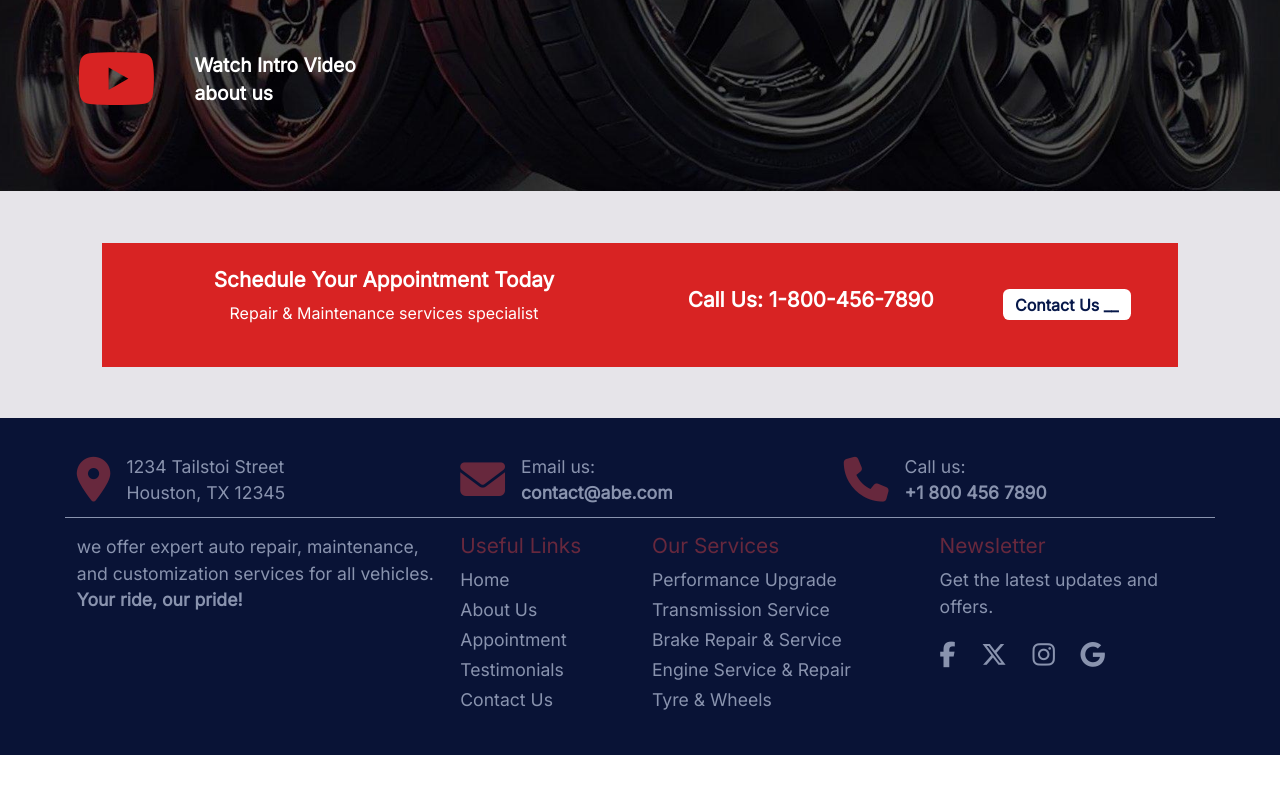
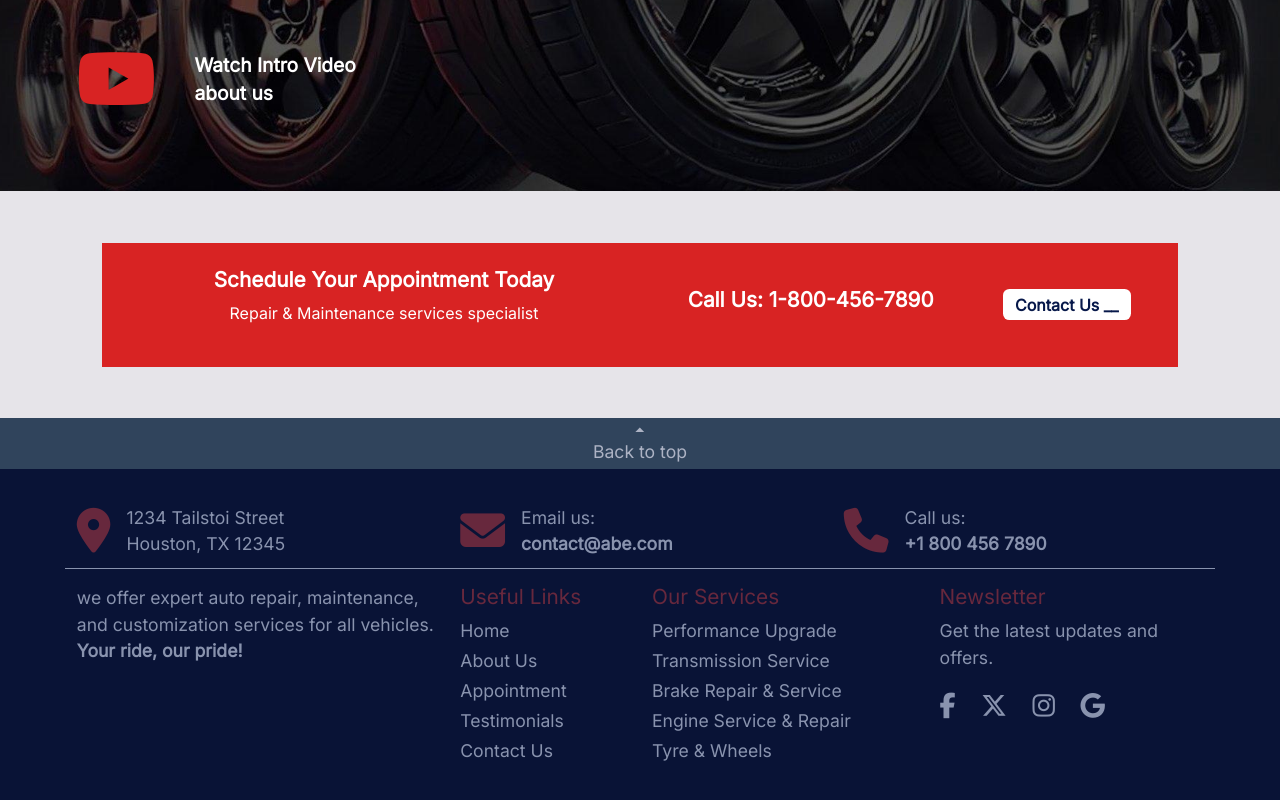
Before and after one commit to henokyohanes/Abe-Garage, a React (Vite) app in the folder Frontend/: page / in a window 1280 px wide. Shown: the part 2409-3209 px from the top of the page. Before the commit the page ends 3164 px from the top, so only its background shows below. Built offline with nearby package versions, Linux system fonts and the light colour scheme; no server answers.

Commit message:
back to top functionality implemented on footer component.

```diff
--- a/Frontend/src/Components/Footer/Footer.jsx
+++ b/Frontend/src/Components/Footer/Footer.jsx
@@ -1,9 +1,25 @@
 import React from "react";
 import { Link } from "react-router-dom";
+import { IoMdArrowDropup } from "react-icons/io";
 import styles from "./Footer.module.css";
 
 const Footer = () => {
+
+    // scroll to top
+    const scrollToTop = () => {
+        window.scrollTo({
+            top: 0,
+            behavior: "smooth",
+        });
+    };
+
     return (
+        <div>
+            {/* back to top section */}
+            <div onClick={scrollToTop} className={styles.backTop}>
+                <IoMdArrowDropup />
+                <div>Back to top</div>
+            </div>
             <div className={styles.footer}>
                 {/* Footer Top Section */}
                 <div className={`${styles.contactDetails} row`}>
@@ -66,6 +82,7 @@ const Footer = () => {
                     </div>
                 </div>
             </div>
+        </div>
     );
 };
 
--- a/Frontend/src/Components/Footer/Footer.module.css
+++ b/Frontend/src/Components/Footer/Footer.module.css
@@ -1,3 +1,19 @@
+.backTop {
+    display: flex;
+    flex-direction: column;
+    align-items: center;
+    justify-content: center;
+    color: #adb3c4;
+    background-color: #30445C;
+    font-size: clamp(.9em, 3vw, 1.1em);
+    padding: .2em 0;
+    cursor: pointer;
+}
+
+.backTop:hover {
+    background-color: #485769;
+}
+
 .footer {
     background-color: #091336;
     color: #8993AE;
```
Lines whose indentation alone changed are shown as unchanged.
